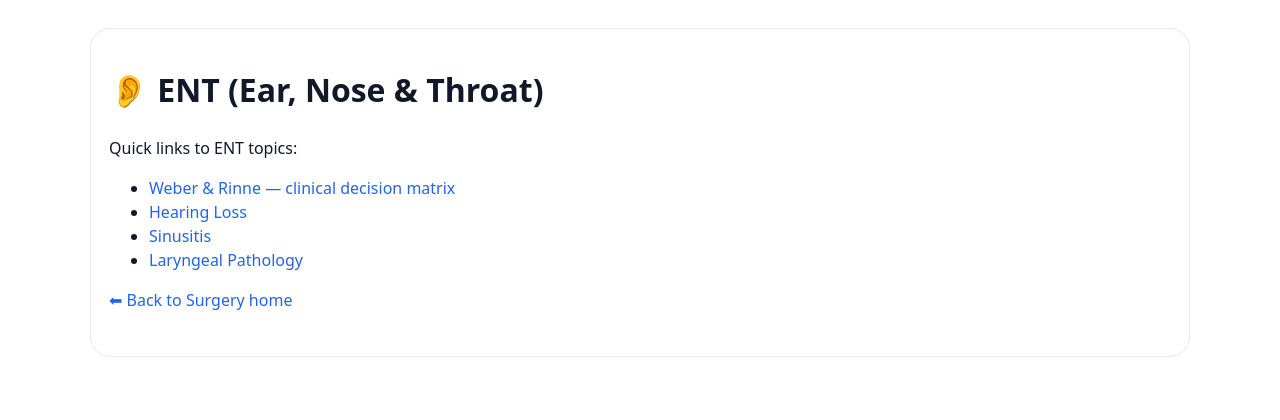
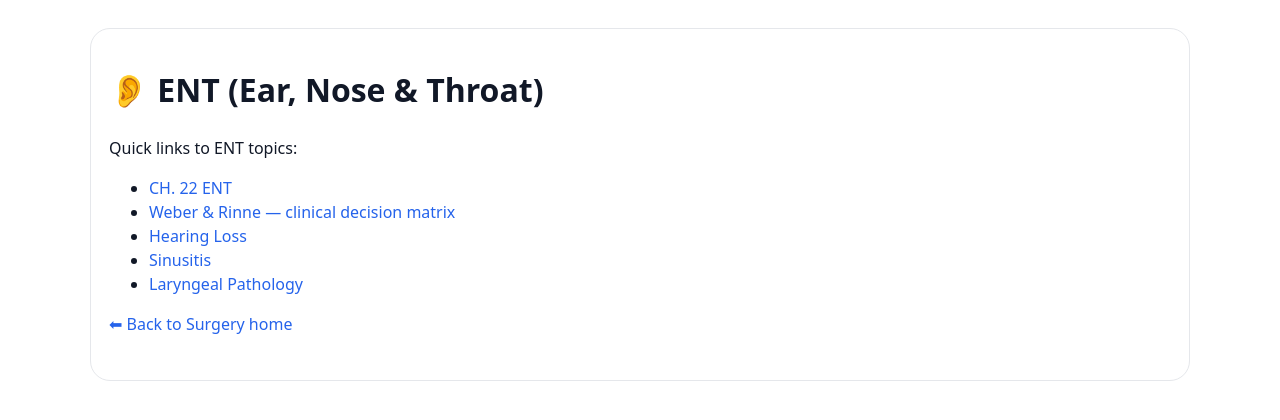
Before and after one commit to ivaldez89/medschool-notes, a plain HTML site: page surgery/ent/index.html in a window 1280 px wide. Drawn offline with Linux system fonts and the light colour scheme.

Commit message:
Update index.html

```diff
--- a/surgery/ent/index.html
+++ b/surgery/ent/index.html
@@ -11,6 +11,7 @@
     <h1>👂 ENT (Ear, Nose & Throat)</h1>
     <p class="muted">Quick links to ENT topics:</p>
     <ul>
+      <li><a href="CH22-ENT">CH. 22 ENT</a></li>
       <li><a href="weber-rinne.html">Weber & Rinne — clinical decision matrix</a></li>
       <li><a href="hearing-loss.html">Hearing Loss</a></li>
       <li><a href="sinusitis.html">Sinusitis</a></li>
```
